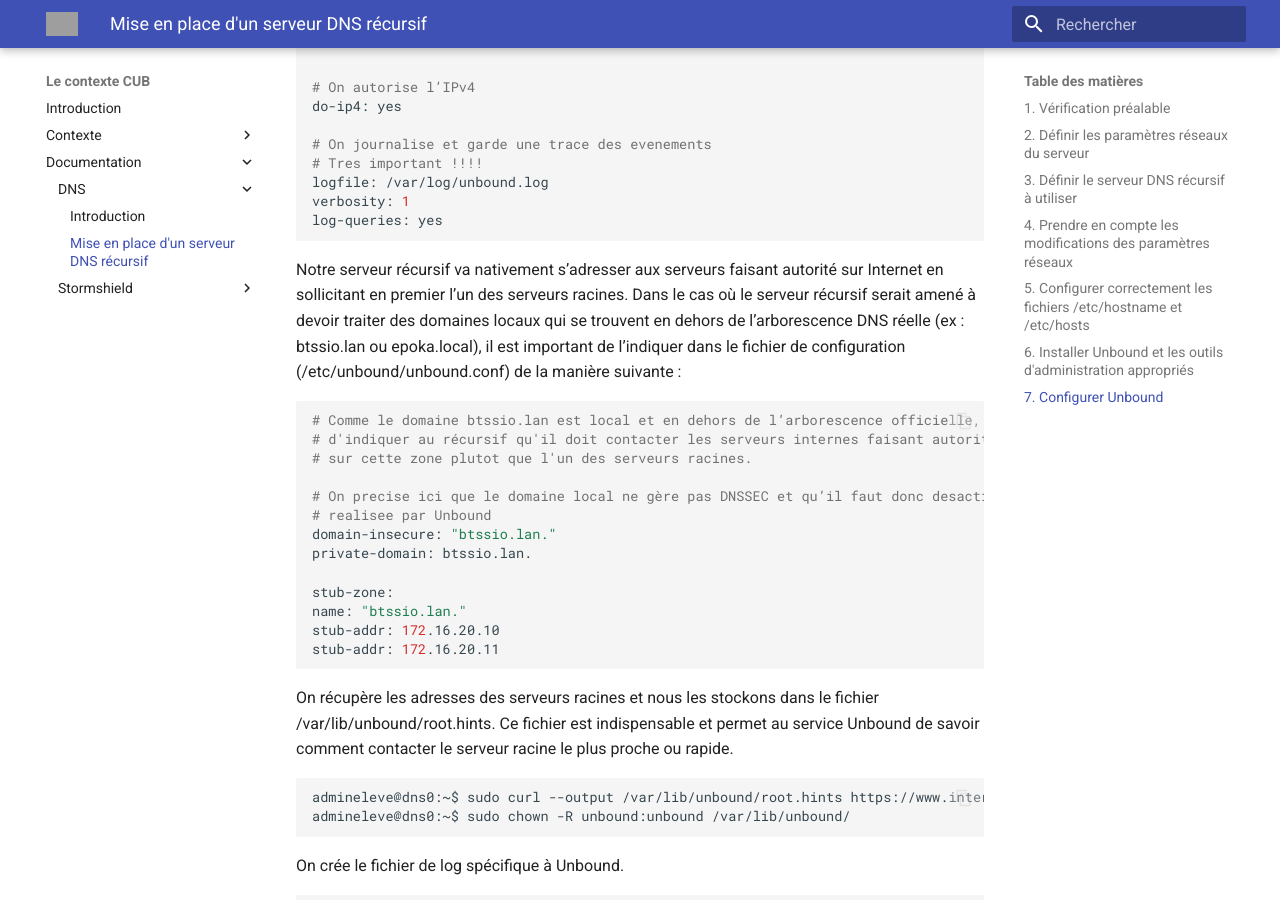
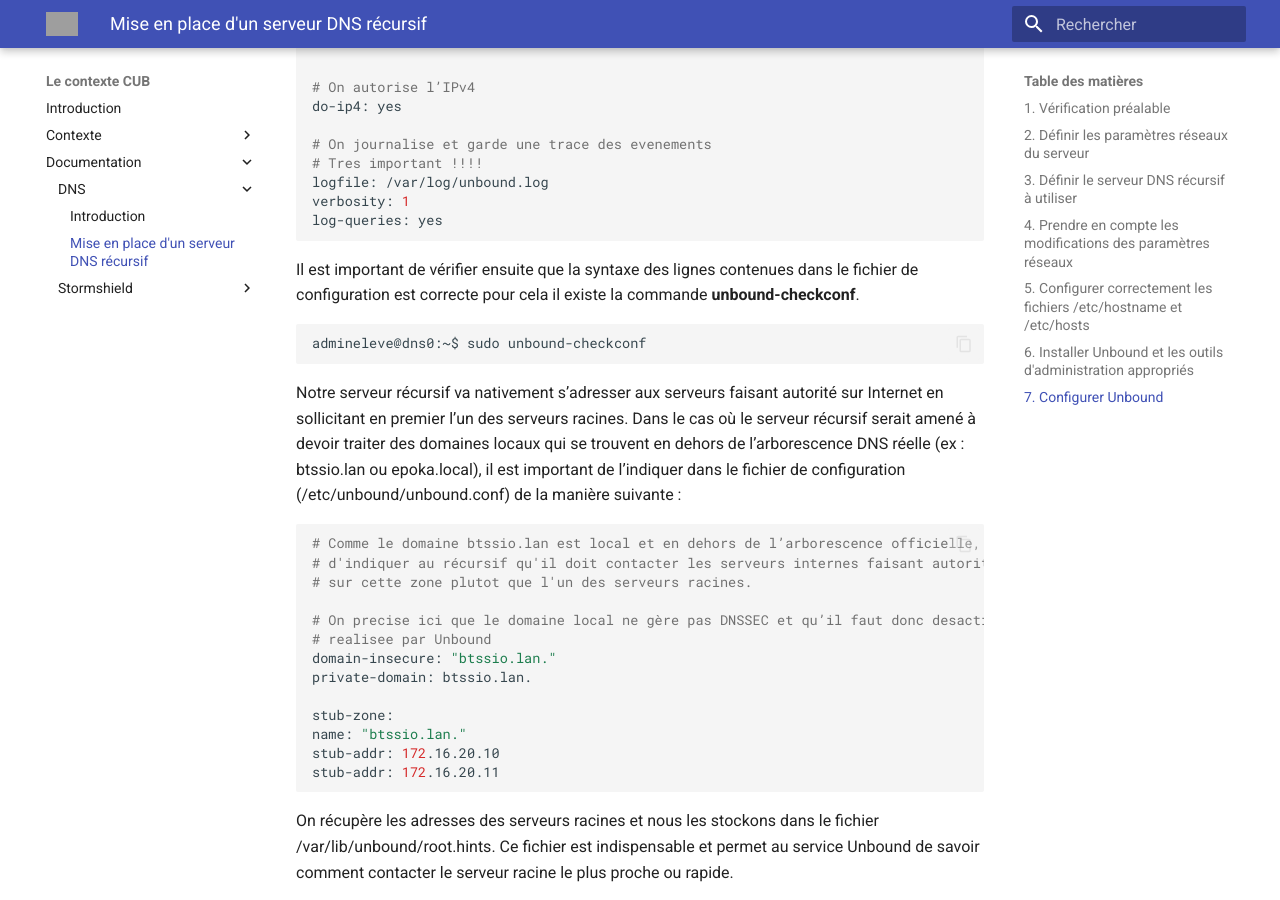
Before and after one commit to qdemouliere/sioplc.github.io, an MkDocs documentation site: the page built from docs/documentation/DNS/2--Resolver.md, in a window 1280 px wide and 900 px high, scrolled down 2985 px. Built offline with MkDocs 1.6.1 and Material for MkDocs 9.7.7, drawn with Linux system fonts in a browser that asks for light colours; grey boxes are pictures that could not be loaded.

Commit message:
Ajout unbound-checkconf

````diff
--- a/docs/documentation/DNS/2--Resolver.md
+++ b/docs/documentation/DNS/2--Resolver.md
@@ -4,7 +4,7 @@
 
 Mettez à jour votre serveur
 
-```console { .yaml .copy }
+```console
 admineleve@template-debianSISR:~$ sudo apt update && sudo apt upgrade
 ```
 
@@ -146,6 +146,13 @@ logfile: /var/log/unbound.log
 verbosity: 1
 log-queries: yes
 ```
+
+Il est important de vérifier ensuite que la syntaxe des lignes contenues dans le fichier de configuration est correcte pour cela il existe la commande **unbound-checkconf**.
+
+```bash
+admineleve@dns0:~$ sudo unbound-checkconf
+```
+
 Notre serveur récursif va nativement s’adresser aux serveurs faisant autorité sur Internet en sollicitant en premier l’un des serveurs racines. Dans le cas où le serveur récursif serait amené à devoir traiter des domaines locaux qui se trouvent en dehors de l’arborescence DNS réelle (ex : btssio.lan ou epoka.local), il est important de l’indiquer dans le fichier de configuration (/etc/unbound/unbound.conf) de la manière suivante :
 
 ```bash
````
